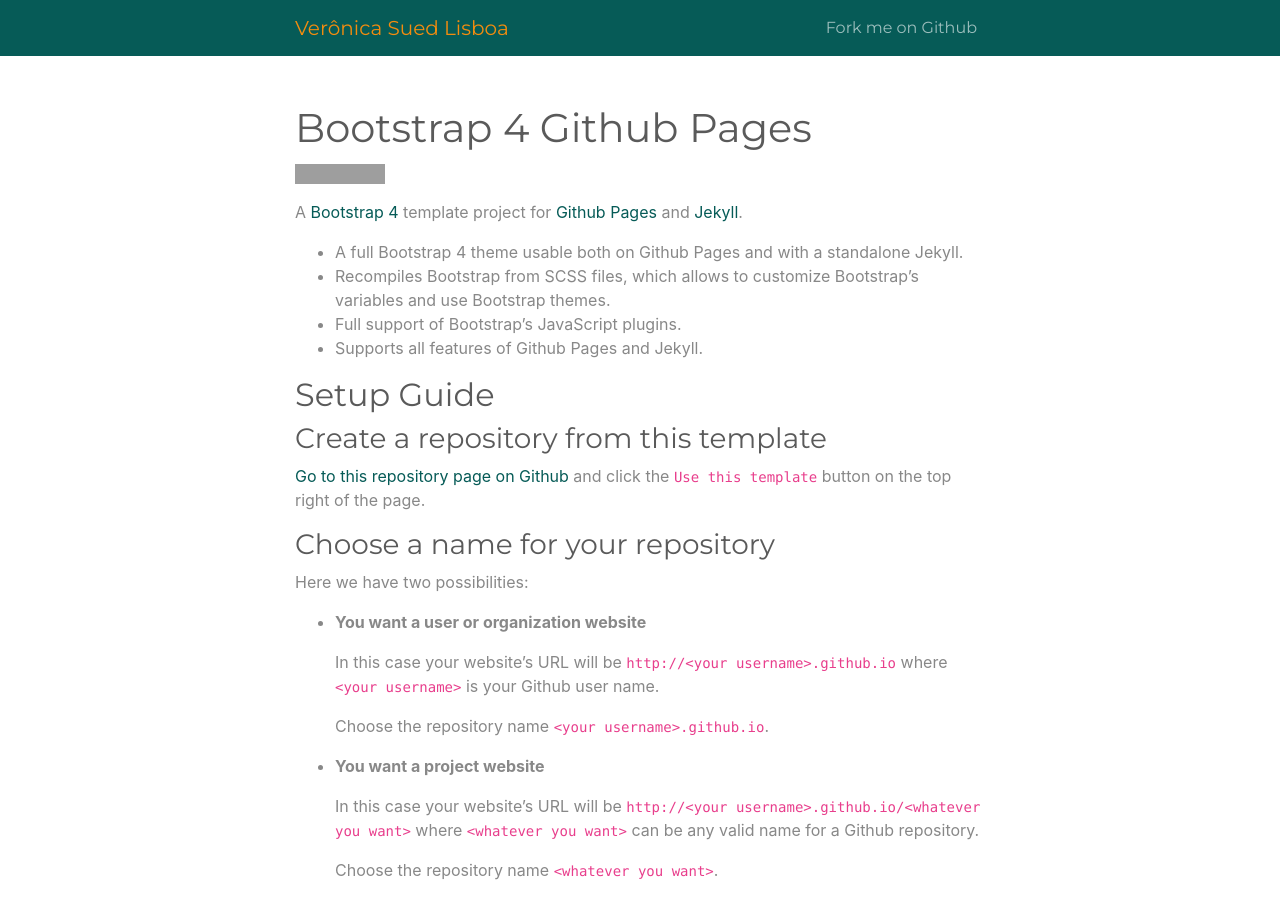
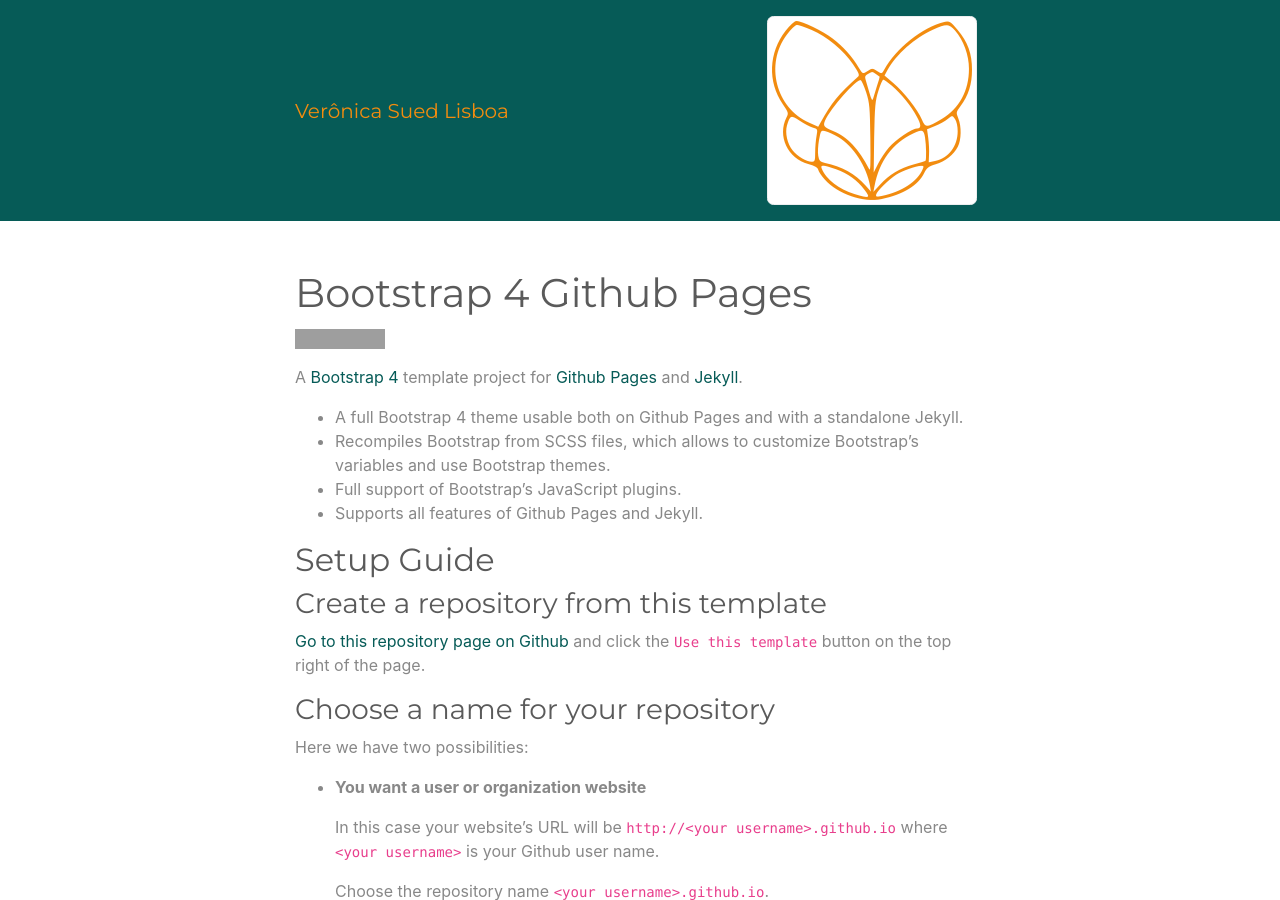
Before and after one commit to veronicasued/veronicasued.github.io, a Jekyll site: the page built from index.md, in a window 1280 px wide and 900 px high. Built offline with Jekyll 4.4.1, drawn with Linux system fonts in a browser that asks for light colours; grey boxes are pictures that could not be loaded.

Commit message:
adicionando logo

```diff
--- a/_includes/header.html
+++ b/_includes/header.html
@@ -18,7 +18,7 @@
           {%- endif -%}
         {% endfor -%}
         <li class="nav-item">
-          <a class="nav-link" href="{{ site.github.repository_url }}">Fork me on Github</a>
+          <a class="nav-link" href="{{ site.github.repository_url }}"><img src="../assets/images/logo200x200.png" alt="Veronica Sued" class="img-thumbnail"></a>
         </li>
       </ul>
     </div>
```
Also changed, not shown: assets/images/logo200x200.png (added).
